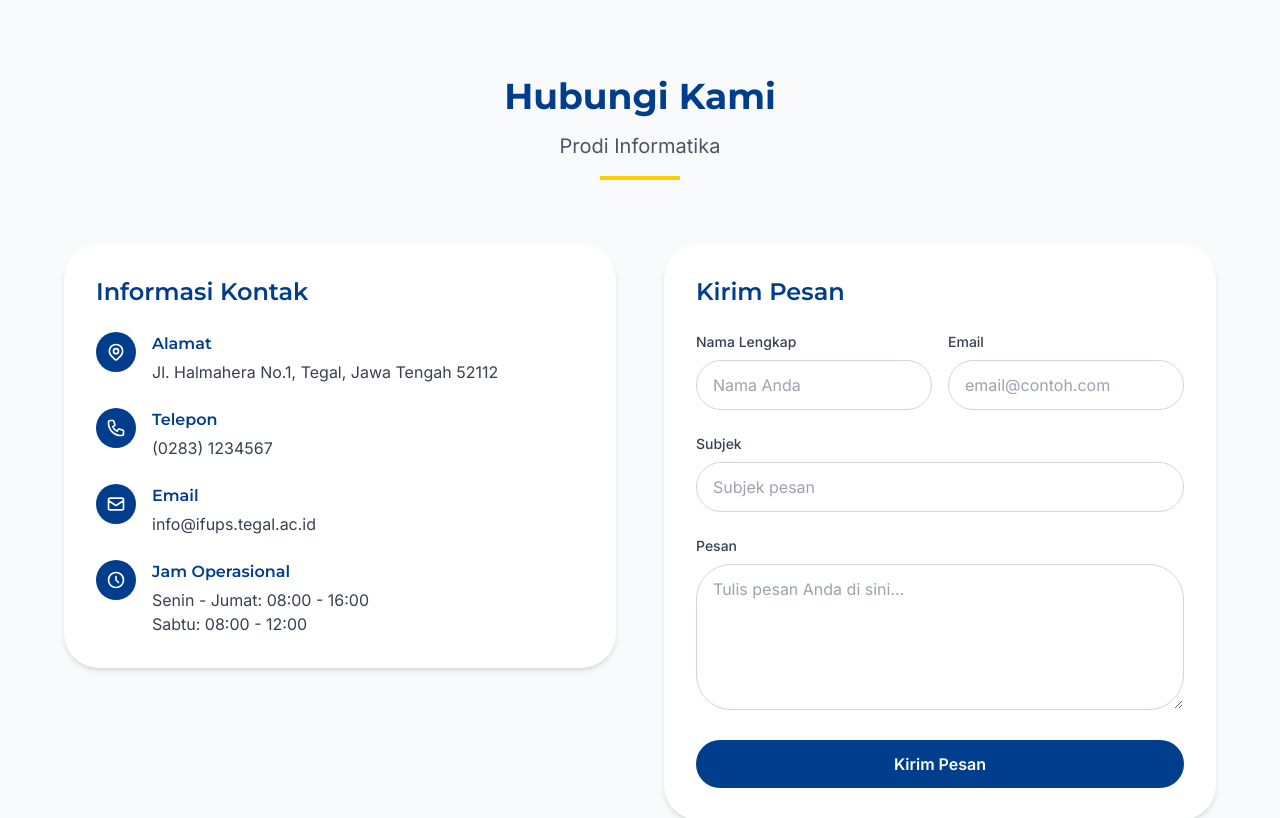
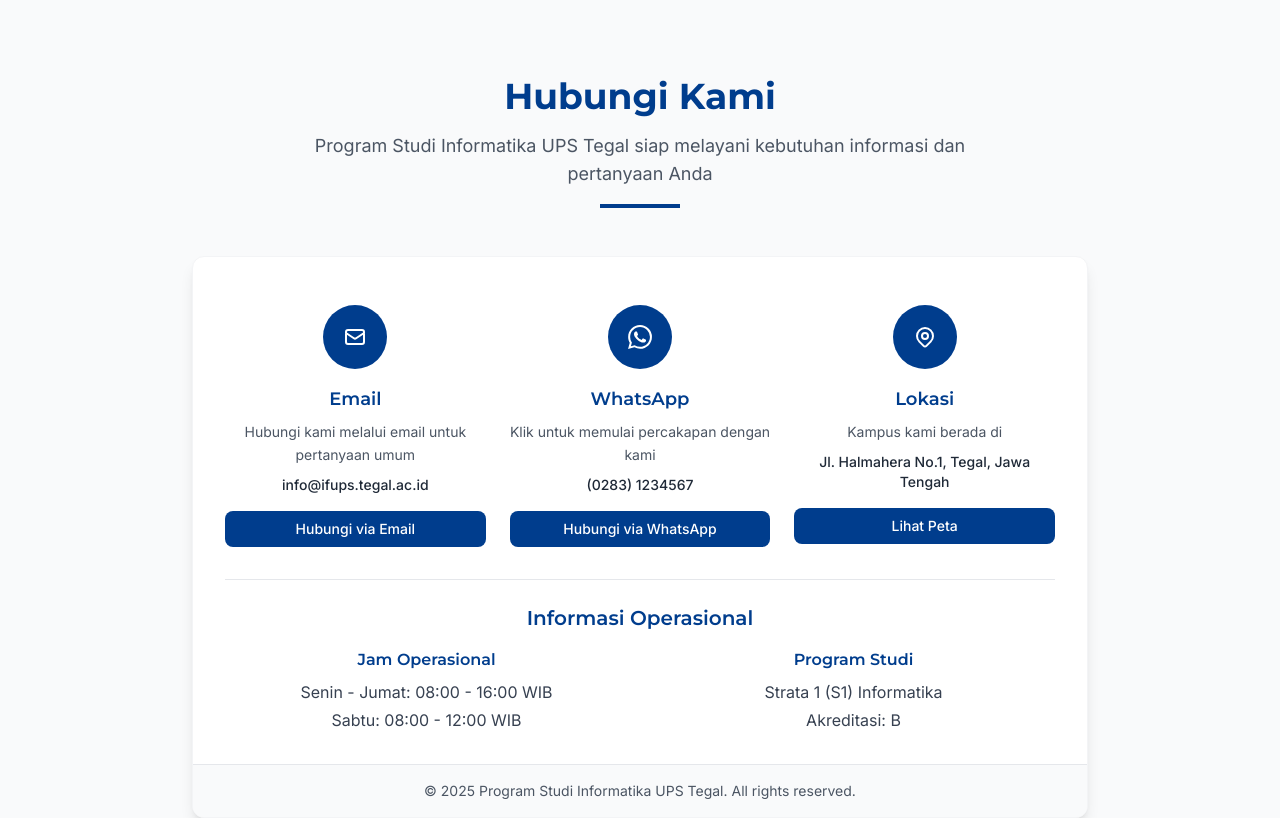
Before and after one commit to Boedi17-WQ/ifups-website, a React (Vite) app: page / in a window 1280 px wide. Shown: the part 7140-7958 px from the top of the page. Built offline with nearby package versions, Linux system fonts and the light colour scheme.

Commit message:
add maintence

```diff
--- a/src/App.jsx
+++ b/src/App.jsx
@@ -1,16 +1,33 @@
-import { BrowserRouter as Router } from 'react-router-dom';
+import { BrowserRouter as Router, Routes, Route } from 'react-router-dom';
 import Navbar from './components/layout/Navbar';
 import Footer from './components/layout/Footer';
 import ScrollToTop from './components/layout/ScrollToTop';
 import Home from './pages/Home';
+import Maintenance from './pages/Maintenance';
+import { appSettings } from './config/settings';
 
 function App() {
+  // Cek maintenance mode dari environment atau config
+  const isMaintenance = import.meta.env.VITE_MAINTENANCE_MODE === 'true' || appSettings.maintenanceMode;
+
+  if (isMaintenance) {
+    return (
+      <Router>
+        <Maintenance />
+      </Router>
+    );
+  }
+
   return (
     <Router>
       <div className="App">
         <ScrollToTop />
         <Navbar />
-        <Home />
+        <Routes>
+          <Route path="/" element={<Home />} />
+          <Route path="/maintenance" element={<Maintenance />} />
+          {/* Tambahkan route lainnya di sini */}
+        </Routes>
         <Footer />
       </div>
     </Router>
--- /dev/null
+++ b/src/config/settings.js
@@ -0,0 +1,6 @@
+export const appSettings = {
+  maintenanceMode: process.env.NODE_ENV === 'development' ? false : false,
+  maintenanceMessage: "Sedang dalam pemeliharaan - Estimasi selesai: 3 hari",
+  contactEmail: "info@ifups.tegal.ac.id",
+  contactPhone: "(0283) 1234567"
+};
--- /dev/null
+++ b/src/pages/Maintenance.jsx
@@ -0,0 +1,70 @@
+import { useState, useEffect } from "react";
+
+const Maintenance = () => {
+  const [timeLeft, setTimeLeft] = useState(300); // 5 menit (300 detik)
+
+  // Hitung mundur waktu
+  useEffect(() => {
+    const timer = setInterval(() => {
+      setTimeLeft((prev) => (prev > 0 ? prev - 1 : 0));
+    }, 1000);
+
+    return () => clearInterval(timer);
+  }, []);
+
+  // Format waktu
+  const formatTime = (seconds) => {
+    const m = Math.floor(seconds / 60);
+    const s = seconds % 60;
+    return `${m}:${s < 10 ? "0" : ""}${s}`;
+  };
+
+  return (
+    <div className="min-h-screen bg-primary flex items-center justify-center p-6">
+      <div className="max-w-md mx-auto text-center text-white animate-fadeIn">
+        {/* Logo dengan Animasi */}
+        <div className="mb-8">
+          <div className="w-20 h-20 bg-secondary rounded-full flex items-center justify-center mx-auto mb-4 animate-bounce">
+            <span className="text-2xl font-bold text-primary">UPS</span>
+          </div>
+        </div>
+
+        {/* Status */}
+        <h1 className="text-4xl font-bold mb-2">🚧 Maintenance Mode</h1>
+
+        {/* Divider */}
+        <div className="w-16 h-1 bg-secondary mx-auto mb-6 rounded-full"></div>
+
+        {/* Pesan */}
+        <p className="text-lg text-gray-200 leading-relaxed mb-4">
+          We are upgrading our system to serve you better. Please check back later.
+        </p>
+
+        {/* Waktu Perkiraan */}
+        {timeLeft > 0 ? (
+          <p className="text-sm text-gray-300 mb-6">
+            Estimated time remaining: <span className="font-bold">{formatTime(timeLeft)}</span>
+          </p>
+        ) : (
+          <p className="text-sm text-gray-300 mb-6">Almost done! Try refreshing the page.</p>
+        )}
+
+        {/* Tombol Refresh */}
+        <button
+          onClick={() => window.location.reload()}
+          className="px-6 py-2 bg-secondary text-primary font-bold rounded-full hover:bg-secondary/80 transition"
+        >
+          Refresh Now
+        </button>
+
+        {/* Info Program Studi */}
+        <div className="mt-8 text-sm text-gray-400">
+          <p>Program Studi Informatika</p>
+          <p>Universitas Pancasakti Tegal</p>
+        </div>
+      </div>
+    </div>
+  );
+};
+
+export default Maintenance;
--- a/src/sections/Kontak.jsx
+++ b/src/sections/Kontak.jsx
@@ -1,135 +1,127 @@
 const Kontak = () => {
+  const contactInfo = [
+    {
+      title: "Email",
+      subtitle: "Hubungi kami melalui email untuk pertanyaan umum",
+      detail: "info@ifups.tegal.ac.id",
+      link: "mailto:info@ifups.tegal.ac.id",
+      color: "#003D8D",
+      icon: (
+        <svg className="w-6 h-6 text-white" fill="none" stroke="currentColor" viewBox="0 0 24 24">
+          <path strokeLinecap="round" strokeLinejoin="round" strokeWidth={2} d="M3 8l7.89 5.26a2 2 0 002.22 0L21 8M5 19h14a2 2 0 002-2V7a2 2 0 00-2-2H5a2 2 0 00-2 2v10a2 2 0 002 2z" />
+        </svg>
+      )
+    },
+    {
+      title: "WhatsApp",
+      subtitle: "Klik untuk memulai percakapan dengan kami",
+      detail: "(0283) 1234567",
+      link: "https://wa.me/6281234567890",
+      color: "#003D8D",
+      icon: (
+        <svg className="w-6 h-6 text-white" fill="currentColor" viewBox="0 0 24 24">
+          <path d="M17.472 14.382c-.297-.149-1.758-.867-2.03-.967-.273-.099-.471-.148-.67.15-.197.297-.767.966-.94 1.164-.173.199-.347.223-.644.075-.297-.15-1.255-.463-2.39-1.475-.883-.788-1.48-1.761-1.653-2.059-.173-.297-.018-.458.13-.606.134-.133.298-.347.446-.52.149-.174.198-.298.298-.497.099-.198.05-.371-.025-.52-.075-.149-.669-1.612-.916-2.207-.242-.579-.487-.5-.669-.51-.173-.008-.371-.01-.57-.01-.198 0-.52.074-.792.372-.272.297-1.04 1.016-1.04 2.479 0 1.462 1.065 2.875 1.213 3.074.149.198 2.096 3.2 5.077 4.487.709.306 1.262.489 1.694.625.712.227 1.36.195 1.871.118.571-.085 1.758-.719 2.006-1.413.248-.694.248-1.289.173-1.413-.074-.124-.272-.198-.57-.347m-5.421 7.403h-.004a9.87 9.87 0 01-5.031-1.378l-.361-.214-3.741.982.998-3.648-.235-.374a9.86 9.86 0 01-1.51-5.26c.001-5.45 4.436-9.884 9.888-9.884 2.64 0 5.122 1.03 6.988 2.898a9.825 9.825 0 012.893 6.994c-.003 5.45-4.437 9.884-9.885 9.884m8.413-18.297A11.815 11.815 0 0012.05 0C5.495 0 .16 5.335.157 11.892c0 2.096.547 4.142 1.588 5.945L.057 24l6.305-1.654a11.882 11.882 0 005.683 1.446h.005c6.554 0 11.89-5.335 11.893-11.893a11.821 11.821 0 00-3.48-8.413z"/>
+        </svg>
+      )
+    },
+    {
+      title: "Lokasi",
+      subtitle: "Kampus kami berada di",
+      detail: "Jl. Halmahera No.1, Tegal, Jawa Tengah",
+      link: "https://maps.google.com/?q=Jl.+Halmahera+No.1,+Tegal,+Jawa+Tengah",
+      color: "#003D8D",
+      icon: (
+        <svg className="w-6 h-6 text-white" fill="none" stroke="currentColor" viewBox="0 0 24 24">
+          <path strokeLinecap="round" strokeLinejoin="round" strokeWidth={2} d="M17.657 16.657L13.414 20.9a1.998 1.998 0 01-2.827 0l-4.244-4.243a8 8 0 1111.314 0z" />
+          <path strokeLinecap="round" strokeLinejoin="round" strokeWidth={2} d="M15 11a3 3 0 11-6 0 3 3 0 016 0z" />
+        </svg>
+      )
+    }
+  ];
+
+  const handleContactClick = (link, platform) => {
+    if (platform === 'Lokasi') {
+      window.open(link, '_blank');
+    } else {
+      window.location.href = link;
+    }
+  };
+
   return (
     <section id="kontak" className="py-20 bg-gray-50">
       <div className="container mx-auto px-4">
-        <div className="text-center mb-16">
-          <h2 className="text-3xl md:text-4xl font-bold text-primary mb-4">Hubungi Kami</h2>
-          <p className="text-xl text-gray-600">Prodi Informatika</p>
-          <div className="w-20 h-1 bg-secondary mx-auto mt-4"></div>
+        <div className="text-center mb-12">
+          <h2 className="text-3xl md:text-4xl font-bold text-[#003D8D] mb-4">Hubungi Kami</h2>
+          <p className="text-lg text-gray-600 max-w-2xl mx-auto">
+            Program Studi Informatika UPS Tegal siap melayani kebutuhan informasi dan pertanyaan Anda
+          </p>
+          <div className="w-20 h-1 bg-[#003D8D] mx-auto mt-4"></div>
         </div>
 
-        <div className="grid grid-cols-1 lg:grid-cols-2 gap-12 max-w-6xl mx-auto">
-          {/* Contact Information */}
-          <div>
-            <div className="bg-white p-8 rounded-ifups shadow-md">
-              <h3 className="text-2xl font-semibold text-primary mb-6">Informasi Kontak</h3>
+        {/* Single Card Design */}
+        <div className="max-w-4xl mx-auto">
+          <div className="bg-white rounded-xl shadow-lg border border-gray-100 overflow-hidden">
+            {/* Header - Dikosongkan */}
+            <div className="py-6 px-8">
+              {/* Header sengaja dikosongkan */}
+            </div>
 
-              <div className="space-y-6">
-                <div className="flex items-start">
-                  <div className="w-10 h-10 bg-primary rounded-full flex items-center justify-center mr-4 flex-shrink-0">
-                    <svg className="w-5 h-5 text-white" fill="none" stroke="currentColor" viewBox="0 0 24 24">
-                      <path strokeLinecap="round" strokeLinejoin="round" strokeWidth={2} d="M17.657 16.657L13.414 20.9a1.998 1.998 0 01-2.827 0l-4.244-4.243a8 8 0 1111.314 0z" />
-                      <path strokeLinecap="round" strokeLinejoin="round" strokeWidth={2} d="M15 11a3 3 0 11-6 0 3 3 0 016 0z" />
-                    </svg>
+            {/* Contact Content */}
+            <div className="px-8 pb-8">
+              <div className="grid grid-cols-1 md:grid-cols-3 gap-6 mb-8">
+                {contactInfo.map((contact, index) => (
+                  <div key={index} className="text-center group">
+                    <div className="w-16 h-16 bg-[#003D8D] rounded-full flex items-center justify-center mx-auto mb-4 group-hover:scale-110 transition-transform duration-300">
+                      {contact.icon}
+                    </div>
+
+                    <h4 className="text-lg font-semibold text-[#003D8D] mb-2">{contact.title}</h4>
+
+                    <p className="text-gray-600 text-sm mb-2 leading-relaxed">
+                      {contact.subtitle}
+                    </p>
+
+                    <p className="text-gray-800 font-medium text-sm">
+                      {contact.detail}
+                    </p>
+
+                    <button
+                      onClick={() => handleContactClick(contact.link, contact.title)}
+                      className="mt-4 bg-[#003D8D] text-white px-4 py-2 rounded-lg hover:bg-blue-900 transition-colors font-medium text-sm w-full"
+                    >
+                      {contact.title === 'Lokasi' ? 'Lihat Peta' : `Hubungi via ${contact.title}`}
+                    </button>
                   </div>
-                  <div>
-                    <h4 className="font-semibold text-primary mb-1">Alamat</h4>
-                    <p className="text-gray-700">Jl. Halmahera No.1, Tegal, Jawa Tengah 52112</p>
+                ))}
+              </div>
+
+              {/* Additional Information */}
+              <div className="border-t border-gray-200 pt-6">
+                <h4 className="text-xl font-semibold text-[#003D8D] mb-4 text-center">Informasi Operasional</h4>
+                <div className="grid grid-cols-1 md:grid-cols-2 gap-6">
+                  <div className="text-center">
+                    <h5 className="font-semibold text-[#003D8D] mb-2">Jam Operasional</h5>
+                    <div className="text-gray-700 space-y-1">
+                      <p>Senin - Jumat: 08:00 - 16:00 WIB</p>
+                      <p>Sabtu: 08:00 - 12:00 WIB</p>
+                    </div>
                   </div>
-                </div>
-
-                <div className="flex items-start">
-                  <div className="w-10 h-10 bg-primary rounded-full flex items-center justify-center mr-4 flex-shrink-0">
-                    <svg className="w-5 h-5 text-white" fill="none" stroke="currentColor" viewBox="0 0 24 24">
-                      <path strokeLinecap="round" strokeLinejoin="round" strokeWidth={2} d="M3 5a2 2 0 012-2h3.28a1 1 0 01.948.684l1.498 4.493a1 1 0 01-.502 1.21l-2.257 1.13a11.042 11.042 0 005.516 5.516l1.13-2.257a1 1 0 011.21-.502l4.493 1.498a1 1 0 01.684.949V19a2 2 0 01-2 2h-1C9.716 21 3 14.284 3 6V5z" />
-                    </svg>
-                  </div>
-                  <div>
-                    <h4 className="font-semibold text-primary mb-1">Telepon</h4>
-                    <p className="text-gray-700">(0283) 1234567</p>
-                  </div>
-                </div>
-
-                <div className="flex items-start">
-                  <div className="w-10 h-10 bg-primary rounded-full flex items-center justify-center mr-4 flex-shrink-0">
-                    <svg className="w-5 h-5 text-white" fill="none" stroke="currentColor" viewBox="0 0 24 24">
-                      <path strokeLinecap="round" strokeLinejoin="round" strokeWidth={2} d="M3 8l7.89 5.26a2 2 0 002.22 0L21 8M5 19h14a2 2 0 002-2V7a2 2 0 00-2-2H5a2 2 0 00-2 2v10a2 2 0 002 2z" />
-                    </svg>
-                  </div>
-                  <div>
-                    <h4 className="font-semibold text-primary mb-1">Email</h4>
-                    <p className="text-gray-700">info@ifups.tegal.ac.id</p>
-                  </div>
-                </div>
-
-                <div className="flex items-start">
-                  <div className="w-10 h-10 bg-primary rounded-full flex items-center justify-center mr-4 flex-shrink-0">
-                    <svg className="w-5 h-5 text-white" fill="none" stroke="currentColor" viewBox="0 0 24 24">
-                      <path strokeLinecap="round" strokeLinejoin="round" strokeWidth={2} d="M12 8v4l3 3m6-3a9 9 0 11-18 0 9 9 0 0118 0z" />
-                    </svg>
-                  </div>
-                  <div>
-                    <h4 className="font-semibold text-primary mb-1">Jam Operasional</h4>
-                    <p className="text-gray-700">Senin - Jumat: 08:00 - 16:00</p>
-                    <p className="text-gray-700">Sabtu: 08:00 - 12:00</p>
+                  <div className="text-center">
+                    <h5 className="font-semibold text-[#003D8D] mb-2">Program Studi</h5>
+                    <div className="text-gray-700 space-y-1">
+                      <p>Strata 1 (S1) Informatika</p>
+                      <p>Akreditasi: B</p>
+                    </div>
                   </div>
                 </div>
               </div>
             </div>
-          </div>
 
-          {/* Contact Form */}
-          <div>
-            <div className="bg-white p-8 rounded-ifups shadow-md">
-              <h3 className="text-2xl font-semibold text-primary mb-6">Kirim Pesan</h3>
-
-              <form className="space-y-6">
-                <div className="grid grid-cols-1 md:grid-cols-2 gap-4">
-                  <div>
-                    <label htmlFor="name" className="block text-sm font-medium text-gray-700 mb-2">
-                      Nama Lengkap
-                    </label>
-                    <input
-                      type="text"
-                      id="name"
-                      className="w-full px-4 py-3 border border-gray-300 rounded-ifups focus:ring-2 focus:ring-primary focus:border-transparent transition-colors"
-                      placeholder="Nama Anda"
-                    />
-                  </div>
-                  <div>
-                    <label htmlFor="email" className="block text-sm font-medium text-gray-700 mb-2">
-                      Email
-                    </label>
-                    <input
-                      type="email"
-                      id="email"
-                      className="w-full px-4 py-3 border border-gray-300 rounded-ifups focus:ring-2 focus:ring-primary focus:border-transparent transition-colors"
-                      placeholder="email@contoh.com"
-                    />
-                  </div>
-                </div>
-
-                <div>
-                  <label htmlFor="subject" className="block text-sm font-medium text-gray-700 mb-2">
-                    Subjek
-                  </label>
-                  <input
-                    type="text"
-                    id="subject"
-                    className="w-full px-4 py-3 border border-gray-300 rounded-ifups focus:ring-2 focus:ring-primary focus:border-transparent transition-colors"
-                    placeholder="Subjek pesan"
-                  />
-                </div>
-
-                <div>
-                  <label htmlFor="message" className="block text-sm font-medium text-gray-700 mb-2">
-                    Pesan
-                  </label>
-                  <textarea
-                    id="message"
-                    rows={5}
-                    className="w-full px-4 py-3 border border-gray-300 rounded-ifups focus:ring-2 focus:ring-primary focus:border-transparent transition-colors"
-                    placeholder="Tulis pesan Anda di sini..."
-                  ></textarea>
-                </div>
-
-                <button
-                  type="submit"
-                  className="w-full bg-primary text-white py-3 px-6 rounded-ifups hover:bg-blue-800 transition-colors font-semibold"
-                >
-                  Kirim Pesan
-                </button>
-              </form>
+            {/* Footer */}
+            <div className="bg-gray-50 py-4 px-8 border-t border-gray-200">
+              <p className="text-center text-gray-600 text-sm">
+                © {new Date().getFullYear()} Program Studi Informatika UPS Tegal. All rights reserved.
+              </p>
             </div>
           </div>
         </div>
```
Also changed, not shown: tailwind.config.js (+15 -12 lines).
